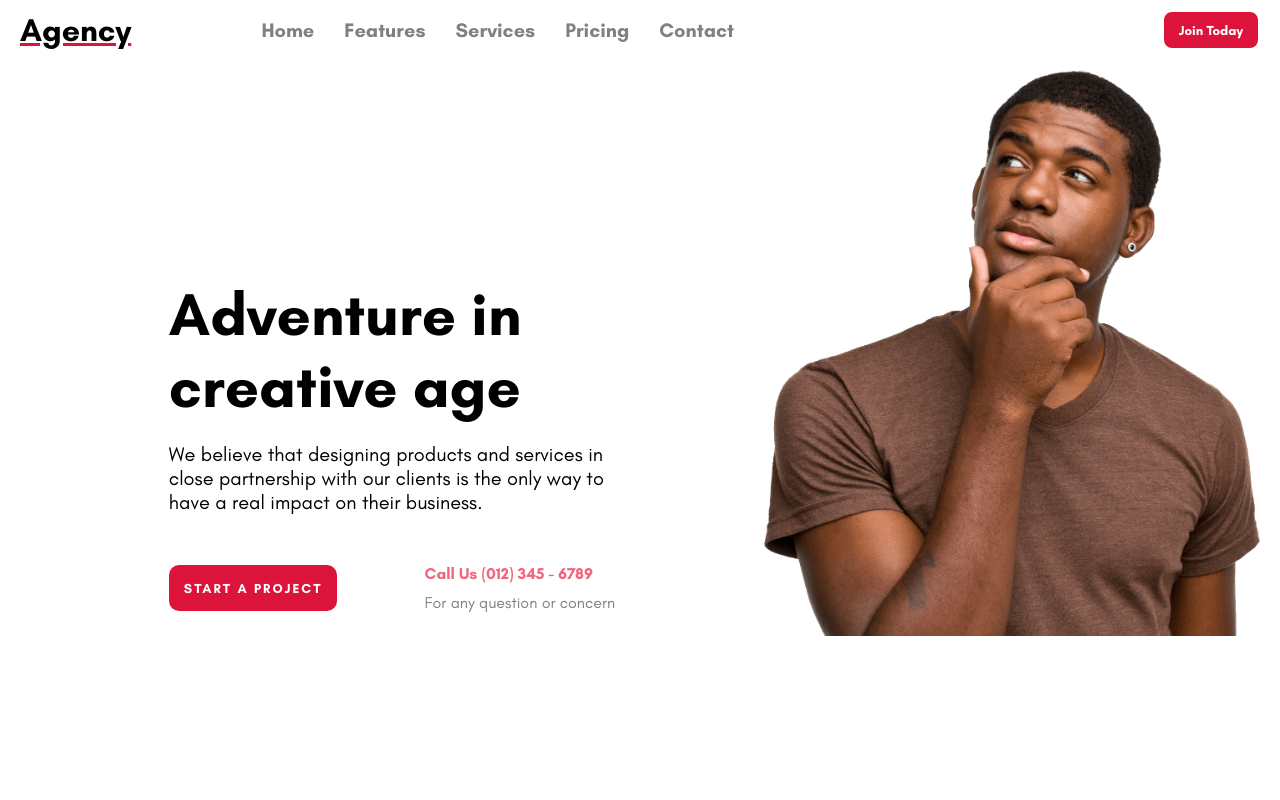
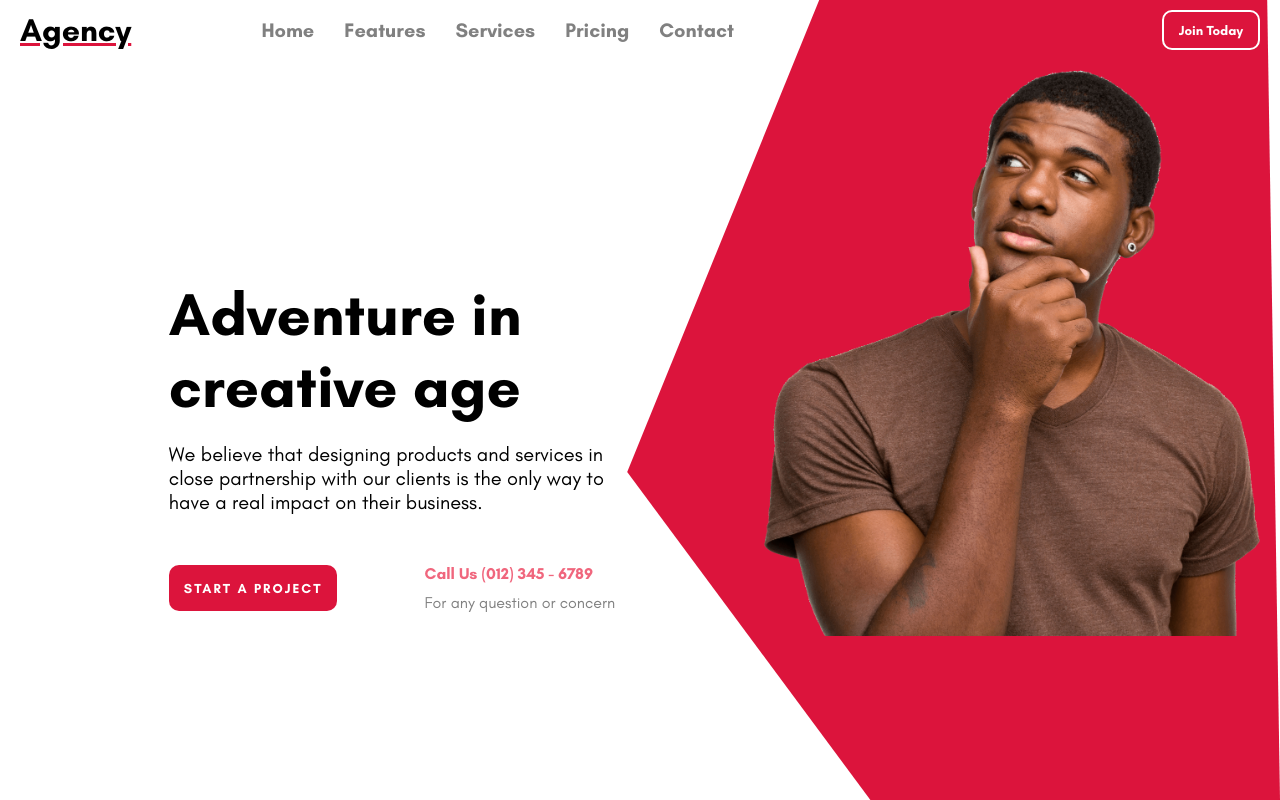
Before and after one commit to IlyaKrapivnoy/react_styeled_website, a React (Create React App) app: page / in a window 1280 px wide. Built offline with nearby package versions, Linux system fonts and the light colour scheme.

Commit message:
add clip-path

```diff
--- a/src/App.js
+++ b/src/App.js
@@ -6,12 +6,23 @@ const Container = styled.div`
     height: 100vh;
     overflow: hidden;
 `;
+const IntroShape = styled.div`
+    clip-path: polygon(99% 0%, 64% 0%, 49% 59%, 68% 100%, 100% 100%);
+    background-color: crimson;
+    width: 100%;
+    height: 100%;
+    position: absolute;
+    top: 0;
+    right: 0;
+    z-index: -1;
+`;
 
 function App() {
     return (
         <Container>
             <Navbar />
             <Intro />
+            <IntroShape />
         </Container>
     );
 }
```
